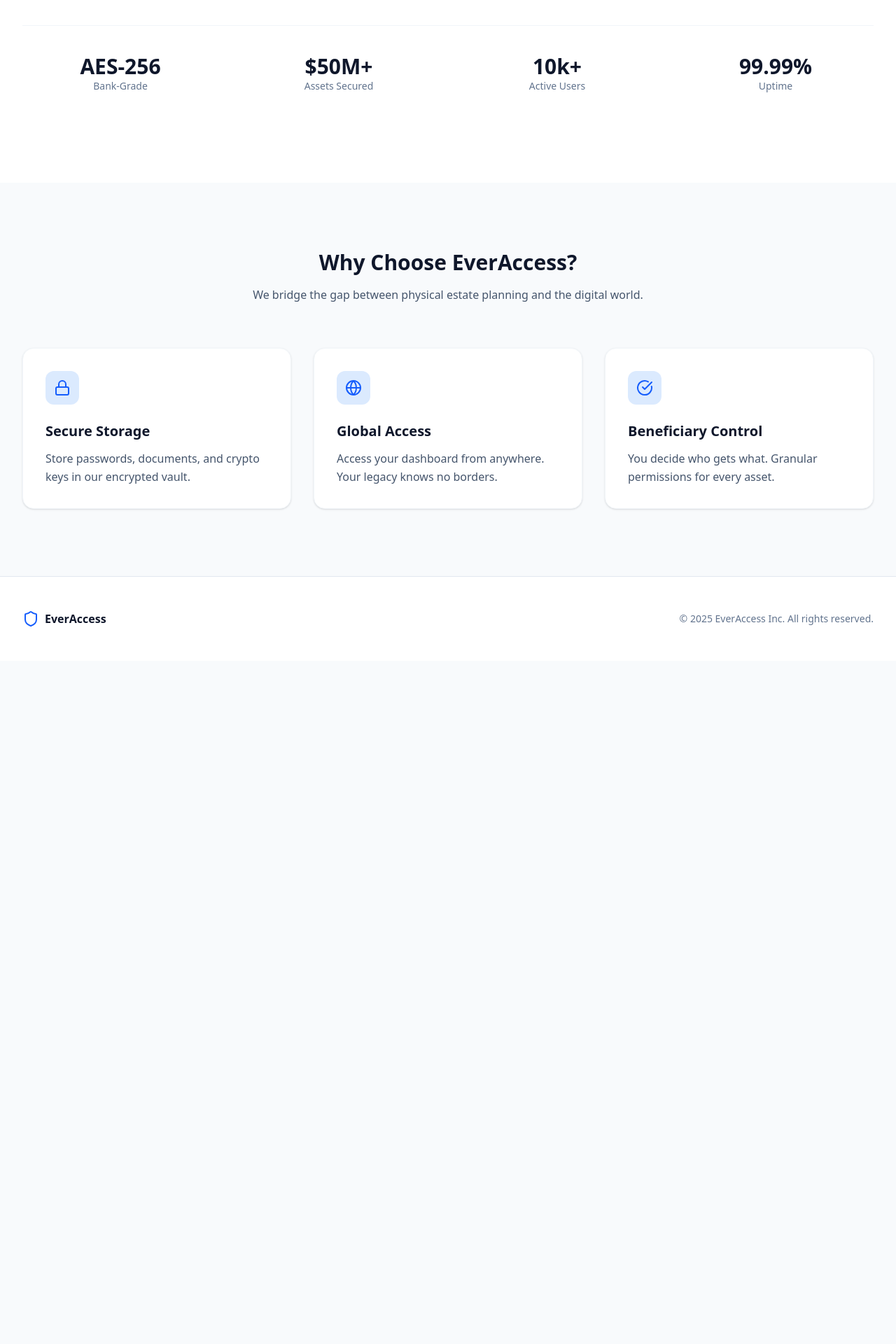
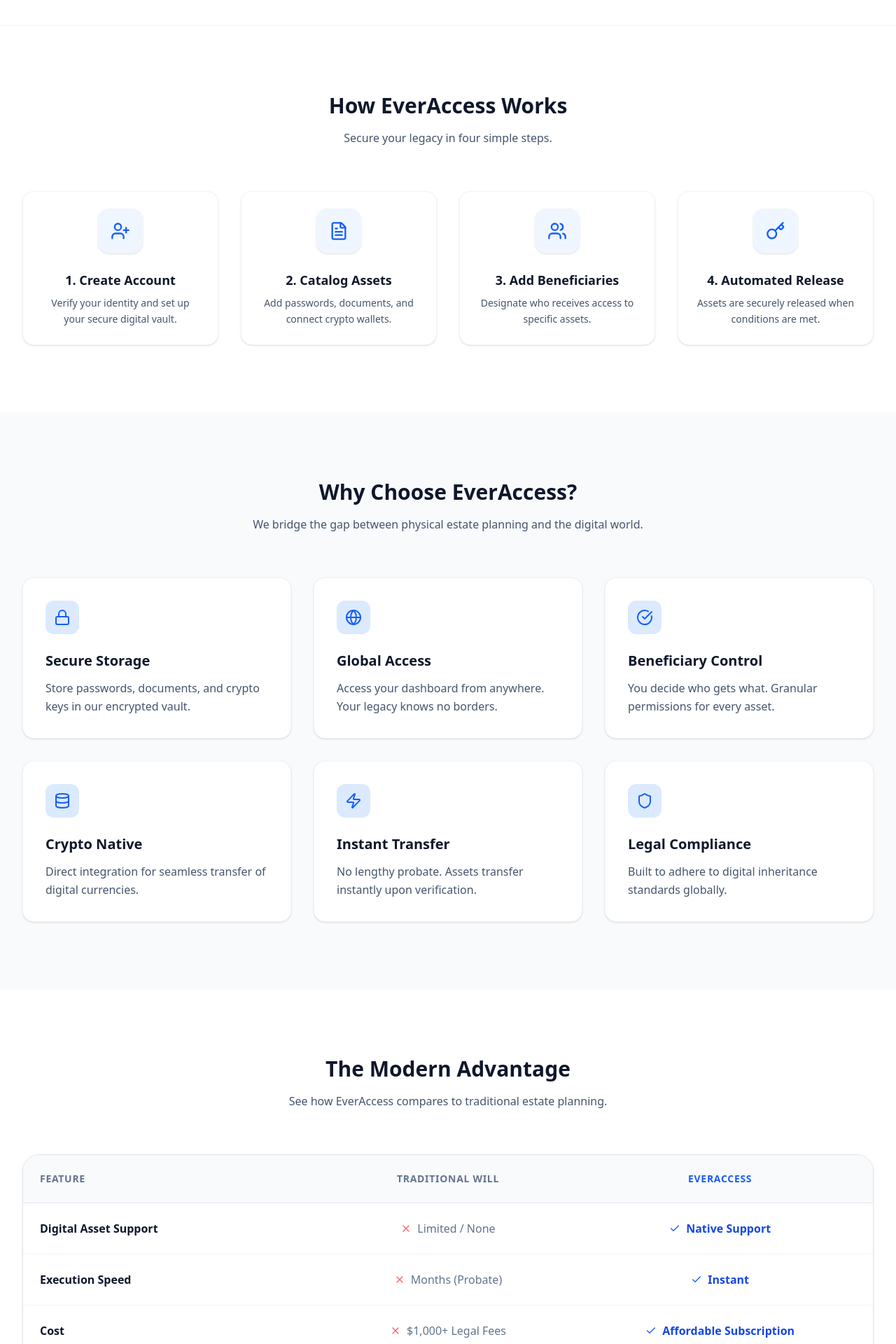
Before and after one commit to nathangtg/everaccess, a Next.js app in the folder frontend/: page / in a window 1280 px wide. Shown: the part 620-2540 px from the top of the page at 70% size. Before the commit the page ends 1564 px from the top, so only its background shows below. Built offline with nearby package versions, Linux system fonts and the light colour scheme.

Commit message:
feat: Enhance Landing Page with new sections and navigation links

```diff
--- a/frontend/src/app/page.tsx
+++ b/frontend/src/app/page.tsx
@@ -1,7 +1,21 @@
 'use client';
 
 import Link from 'next/link';
-import { ArrowRight, Shield, Lock, Globe, CheckCircle } from 'lucide-react';
+import {
+  ArrowRight,
+  Shield,
+  Lock,
+  Globe,
+  CheckCircle,
+  UserPlus,
+  FileText,
+  Users,
+  Key,
+  X,
+  Check,
+  Zap,
+  Database
+} from 'lucide-react';
 
 export default function LandingPage() {
   return (
@@ -18,9 +32,9 @@
             </div>
 
             <nav className="hidden md:flex items-center gap-8">
-              <a href="#features" className="text-sm font-medium text-slate-600 hover:text-blue-600 transition-colors">Features</a>
-              <a href="#security" className="text-sm font-medium text-slate-600 hover:text-blue-600 transition-colors">Security</a>
-              <a href="#pricing" className="text-sm font-medium text-slate-600 hover:text-blue-600 transition-colors">Pricing</a>
+              <Link href="#how-it-works" className="text-sm font-medium text-slate-600 hover:text-blue-600 transition-colors">How it Works</Link>
+              <Link href="#features" className="text-sm font-medium text-slate-600 hover:text-blue-600 transition-colors">Features</Link>
+              <Link href="#comparison" className="text-sm font-medium text-slate-600 hover:text-blue-600 transition-colors">Why Us</Link>
             </nav>
 
             <div className="flex items-center gap-4">
@@ -43,7 +57,7 @@
 
       <main className="flex-1 pt-20">
         {/* Hero Section */}
-        <section className="relative pt-20 pb-32 overflow-hidden">
+        <section className="relative pt-20 pb-20 overflow-hidden">
           <div className="absolute inset-0 -z-10 bg-[radial-gradient(ellipse_at_top_right,_var(--tw-gradient-stops))] from-blue-100 via-white to-white opacity-70"></div>
 
           <div className="max-w-7xl mx-auto px-4 sm:px-6 lg:px-8 text-center">
@@ -56,8 +70,8 @@
             </div>
 
             <h1 className="text-5xl md:text-7xl font-extrabold text-slate-900 tracking-tight mb-8 max-w-4xl mx-auto leading-[1.1]">
-              Your Digital Legacy, <br/>
-              <span className="text-transparent bg-clip-text bg-gradient-to-r from-blue-600 to-cyan-500">Secured Forever.</span>
+              Your Digital Legacy, <br />
+              <span className="text-transparent bg-clip-text bg-linear-to-r from-blue-600 to-cyan-500">Secured Forever.</span>
             </h1>
 
             <p className="text-xl text-slate-600 mb-10 max-w-2xl mx-auto leading-relaxed">
@@ -79,20 +93,51 @@
                 How it Works
               </Link>
             </div>
+          </div>
+        </section>
 
-            {/* Stats/Trust */}
-            <div className="mt-20 pt-10 border-t border-slate-100 grid grid-cols-2 md:grid-cols-4 gap-8">
-               {[
-                 { label: "Bank-Grade", value: "AES-256" },
-                 { label: "Assets Secured", value: "$50M+" },
-                 { label: "Active Users", value: "10k+" },
-                 { label: "Uptime", value: "99.99%" },
-               ].map((stat, i) => (
-                 <div key={i}>
-                   <div className="text-2xl md:text-3xl font-bold text-slate-900">{stat.value}</div>
-                   <div className="text-sm text-slate-500 font-medium">{stat.label}</div>
-                 </div>
-               ))}
+        {/* How It Works Section */}
+        <section id="how-it-works" className="py-24 bg-white border-t border-slate-100">
+          <div className="max-w-7xl mx-auto px-4 sm:px-6 lg:px-8">
+            <div className="text-center mb-16">
+              <h2 className="text-3xl font-bold text-slate-900 mb-4">How EverAccess Works</h2>
+              <p className="text-slate-600 max-w-2xl mx-auto">Secure your legacy in four simple steps.</p>
+            </div>
+
+            <div className="grid md:grid-cols-4 gap-8 relative">
+              {/* Connecting Line (Desktop) */}
+              <div className="hidden md:block absolute top-8 left-0 w-full h-0.5 bg-gradient-to-r from-blue-100 via-blue-200 to-blue-100 -z-10 transform translate-y-4"></div>
+
+              {[
+                {
+                  icon: UserPlus,
+                  title: "1. Create Account",
+                  desc: "Verify your identity and set up your secure digital vault."
+                },
+                {
+                  icon: FileText,
+                  title: "2. Catalog Assets",
+                  desc: "Add passwords, documents, and connect crypto wallets."
+                },
+                {
+                  icon: Users,
+                  title: "3. Add Beneficiaries",
+                  desc: "Designate who receives access to specific assets."
+                },
+                {
+                  icon: Key,
+                  title: "4. Automated Release",
+                  desc: "Assets are securely released when conditions are met."
+                }
+              ].map((step, i) => (
+                <div key={i} className="relative bg-white p-6 rounded-2xl border border-slate-100 shadow-sm hover:shadow-md transition-all group">
+                  <div className="w-16 h-16 bg-blue-50 text-blue-600 rounded-2xl flex items-center justify-center mb-6 mx-auto group-hover:scale-110 transition-transform shadow-sm">
+                    <step.icon size={28} />
+                  </div>
+                  <h3 className="text-lg font-bold text-slate-900 mb-2 text-center">{step.title}</h3>
+                  <p className="text-sm text-slate-600 text-center leading-relaxed">{step.desc}</p>
+                </div>
+              ))}
             </div>
           </div>
         </section>
@@ -121,6 +166,21 @@
                   icon: CheckCircle,
                   title: "Beneficiary Control",
                   desc: "You decide who gets what. Granular permissions for every asset."
+                },
+                {
+                  icon: Database,
+                  title: "Crypto Native",
+                  desc: "Direct integration for seamless transfer of digital currencies."
+                },
+                {
+                  icon: Zap,
+                  title: "Instant Transfer",
+                  desc: "No lengthy probate. Assets transfer instantly upon verification."
+                },
+                {
+                  icon: Shield,
+                  title: "Legal Compliance",
+                  desc: "Built to adhere to digital inheritance standards globally."
                 }
               ].map((feature, i) => (
                 <div key={i} className="bg-white p-8 rounded-2xl shadow-sm hover:shadow-md transition-shadow border border-slate-100">
@@ -134,13 +194,51 @@
             </div>
           </div>
         </section>
+
+        {/* Comparison Section */}
+        <section id="comparison" className="py-24 bg-white">
+          <div className="max-w-7xl mx-auto px-4 sm:px-6 lg:px-8">
+            <div className="text-center mb-16">
+              <h2 className="text-3xl font-bold text-slate-900 mb-4">The Modern Advantage</h2>
+              <p className="text-slate-600 max-w-2xl mx-auto">See how EverAccess compares to traditional estate planning.</p>
+            </div>
+
+            <div className="overflow-hidden border border-slate-200 rounded-3xl shadow-sm">
+              <div className="grid grid-cols-3 bg-slate-50 p-6 border-b border-slate-200 text-sm font-bold text-slate-500 uppercase tracking-wider">
+                <div>Feature</div>
+                <div className="text-center">Traditional Will</div>
+                <div className="text-center text-blue-600">EverAccess</div>
+              </div>
+
+              {[
+                { feature: "Digital Asset Support", old: "Limited / None", new: "Native Support" },
+                { feature: "Execution Speed", old: "Months (Probate)", new: "Instant" },
+                { feature: "Cost", old: "$1,000+ Legal Fees", new: "Affordable Subscription" },
+                { feature: "Privacy", old: "Public Record", new: "100% Private" },
+                { feature: "Updates", old: "Requires Lawyer", new: "Update Anytime" },
+              ].map((row, i) => (
+                <div key={i} className="grid grid-cols-3 p-6 border-b border-slate-100 last:border-0 hover:bg-slate-50/50 transition-colors items-center">
+                  <div className="font-semibold text-slate-900">{row.feature}</div>
+                  <div className="text-center text-slate-500 flex justify-center items-center gap-2">
+                    <X size={16} className="text-red-400" />
+                    <span>{row.old}</span>
+                  </div>
+                  <div className="text-center text-blue-700 font-bold flex justify-center items-center gap-2">
+                    <Check size={16} className="text-blue-600" />
+                    <span>{row.new}</span>
+                  </div>
+                </div>
+              ))}
+            </div>
+          </div>
+        </section>
       </main>
 
       <footer className="bg-white border-t border-slate-200 py-12">
         <div className="max-w-7xl mx-auto px-4 sm:px-6 lg:px-8 flex flex-col md:flex-row justify-between items-center gap-6">
           <div className="flex items-center gap-2">
-             <Shield className="text-blue-600 w-6 h-6" />
-             <span className="font-bold text-slate-900">EverAccess</span>
+            <Shield className="text-blue-600 w-6 h-6" />
+            <span className="font-bold text-slate-900">EverAccess</span>
           </div>
           <div className="text-slate-500 text-sm">
             © 2025 EverAccess Inc. All rights reserved.
```
